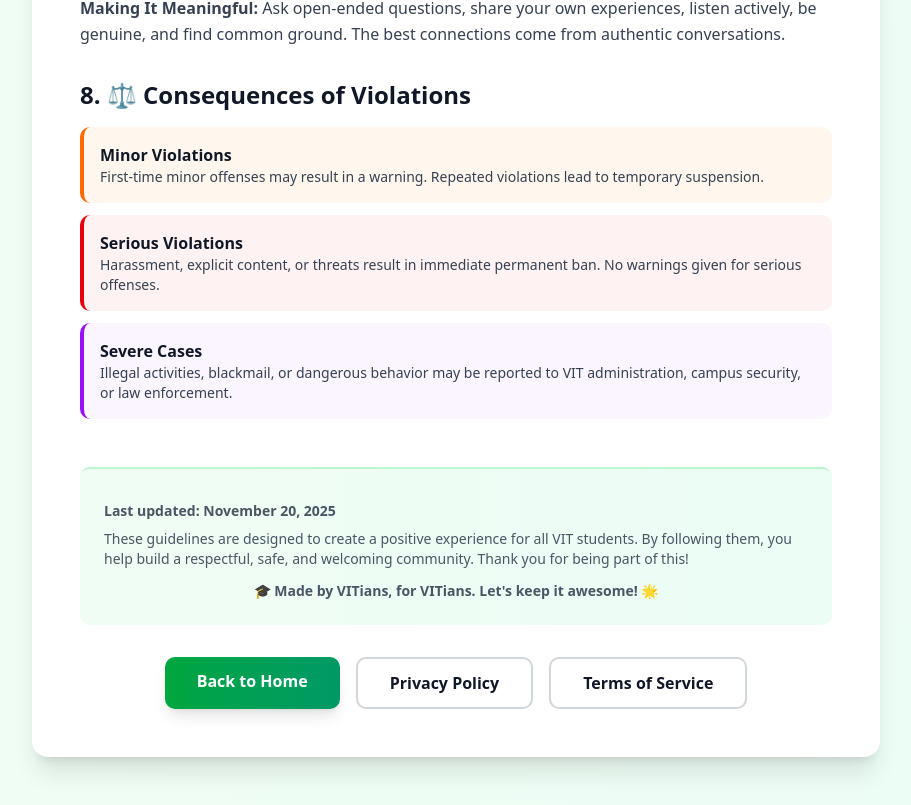
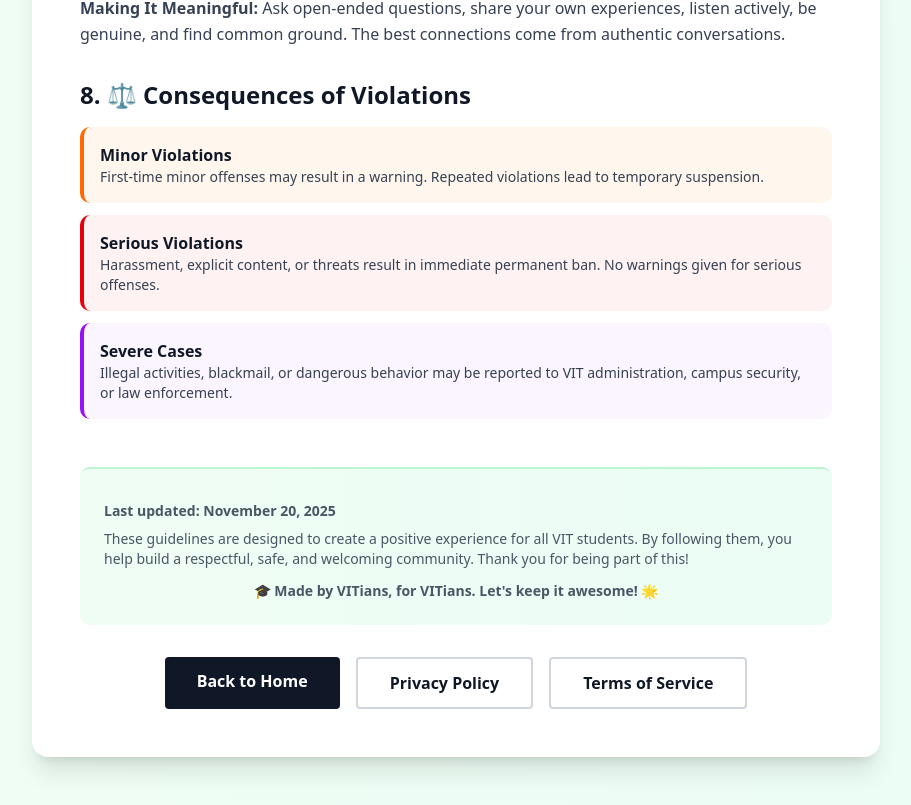
Before and after one commit to rudra-sah00/omegle-vitap, a Next.js app: page /community in a window 1280 px wide. Shown: the part 3769-4574 px from the top of the page, without its empty margins (184-1095 px from the left). Built offline with nearby package versions, Linux system fonts and the light colour scheme; no server answers.

Commit message:
style: simplify button styles on legal pages and add community link

```diff
--- a/src/app/community/page.tsx
+++ b/src/app/community/page.tsx
@@ -382,19 +382,19 @@ export default function CommunityPage() {
           <div className="mt-8 flex gap-4 justify-center flex-wrap">
             <Link
               href="/"
-              className="inline-block px-8 py-3 bg-gradient-to-r from-green-600 to-emerald-600 hover:from-green-700 hover:to-emerald-700 text-white font-semibold rounded-lg transition-all shadow-lg hover:shadow-xl"
+              className="inline-block px-8 py-3 bg-gray-900 hover:bg-gray-800 text-white font-semibold rounded transition-colors"
             >
               Back to Home
             </Link>
             <Link
               href="/privacy"
-              className="inline-block px-8 py-3 bg-white hover:bg-gray-50 text-gray-900 font-semibold rounded-lg transition-colors border-2 border-gray-300"
+              className="inline-block px-8 py-3 bg-white hover:bg-gray-50 text-gray-900 font-semibold rounded transition-colors border-2 border-gray-300"
             >
               Privacy Policy
             </Link>
             <Link
               href="/terms"
-              className="inline-block px-8 py-3 bg-white hover:bg-gray-50 text-gray-900 font-semibold rounded-lg transition-colors border-2 border-gray-300"
+              className="inline-block px-8 py-3 bg-white hover:bg-gray-50 text-gray-900 font-semibold rounded transition-colors border-2 border-gray-300"
             >
               Terms of Service
             </Link>
--- a/src/app/omegle/page.tsx
+++ b/src/app/omegle/page.tsx
@@ -196,10 +196,14 @@ export default function OmegleLanding() {
                 By continuing, you agree to our{" "}
                 <Link href="/terms" className="underline hover:text-white">
                   Terms
+                </Link>
+                ,{" "}
+                <Link href="/privacy" className="underline hover:text-white">
+                  Privacy
                 </Link>{" "}
                 &{" "}
-                <Link href="/privacy" className="underline hover:text-white">
-                  Privacy
+                <Link href="/community" className="underline hover:text-white">
+                  Community Guidelines
                 </Link>
               </p>
             </form>
--- a/src/app/privacy/page.tsx
+++ b/src/app/privacy/page.tsx
@@ -233,19 +233,19 @@ export default function PrivacyPage() {
           <div className="mt-8 flex gap-4 justify-center flex-wrap">
             <Link
               href="/"
-              className="inline-block px-8 py-3 bg-gradient-to-r from-blue-600 to-indigo-600 hover:from-blue-700 hover:to-indigo-700 text-white font-semibold rounded-lg transition-all shadow-lg hover:shadow-xl"
+              className="inline-block px-8 py-3 bg-gray-900 hover:bg-gray-800 text-white font-semibold rounded transition-colors"
             >
               Back to Home
             </Link>
             <Link
               href="/terms"
-              className="inline-block px-8 py-3 bg-white hover:bg-gray-50 text-gray-900 font-semibold rounded-lg transition-colors border-2 border-gray-300"
+              className="inline-block px-8 py-3 bg-white hover:bg-gray-50 text-gray-900 font-semibold rounded transition-colors border-2 border-gray-300"
             >
               Terms of Service
             </Link>
             <Link
               href="/community"
-              className="inline-block px-8 py-3 bg-white hover:bg-gray-50 text-gray-900 font-semibold rounded-lg transition-colors border-2 border-gray-300"
+              className="inline-block px-8 py-3 bg-white hover:bg-gray-50 text-gray-900 font-semibold rounded transition-colors border-2 border-gray-300"
             >
               Community Guidelines
             </Link>
--- a/src/app/terms/page.tsx
+++ b/src/app/terms/page.tsx
@@ -221,19 +221,19 @@ export default function TermsPage() {
           <div className="mt-8 flex gap-4 justify-center flex-wrap">
             <Link
               href="/"
-              className="inline-block px-8 py-3 bg-gradient-to-r from-purple-600 to-pink-600 hover:from-purple-700 hover:to-pink-700 text-white font-semibold rounded-lg transition-all shadow-lg hover:shadow-xl"
+              className="inline-block px-8 py-3 bg-gray-900 hover:bg-gray-800 text-white font-semibold rounded transition-colors"
             >
               Back to Home
             </Link>
             <Link
               href="/privacy"
-              className="inline-block px-8 py-3 bg-white hover:bg-gray-50 text-gray-900 font-semibold rounded-lg transition-colors border-2 border-gray-300"
+              className="inline-block px-8 py-3 bg-white hover:bg-gray-50 text-gray-900 font-semibold rounded transition-colors border-2 border-gray-300"
             >
               Privacy Policy
             </Link>
             <Link
               href="/community"
-              className="inline-block px-8 py-3 bg-white hover:bg-gray-50 text-gray-900 font-semibold rounded-lg transition-colors border-2 border-gray-300"
+              className="inline-block px-8 py-3 bg-white hover:bg-gray-50 text-gray-900 font-semibold rounded transition-colors border-2 border-gray-300"
             >
               Community Guidelines
             </Link>
```
